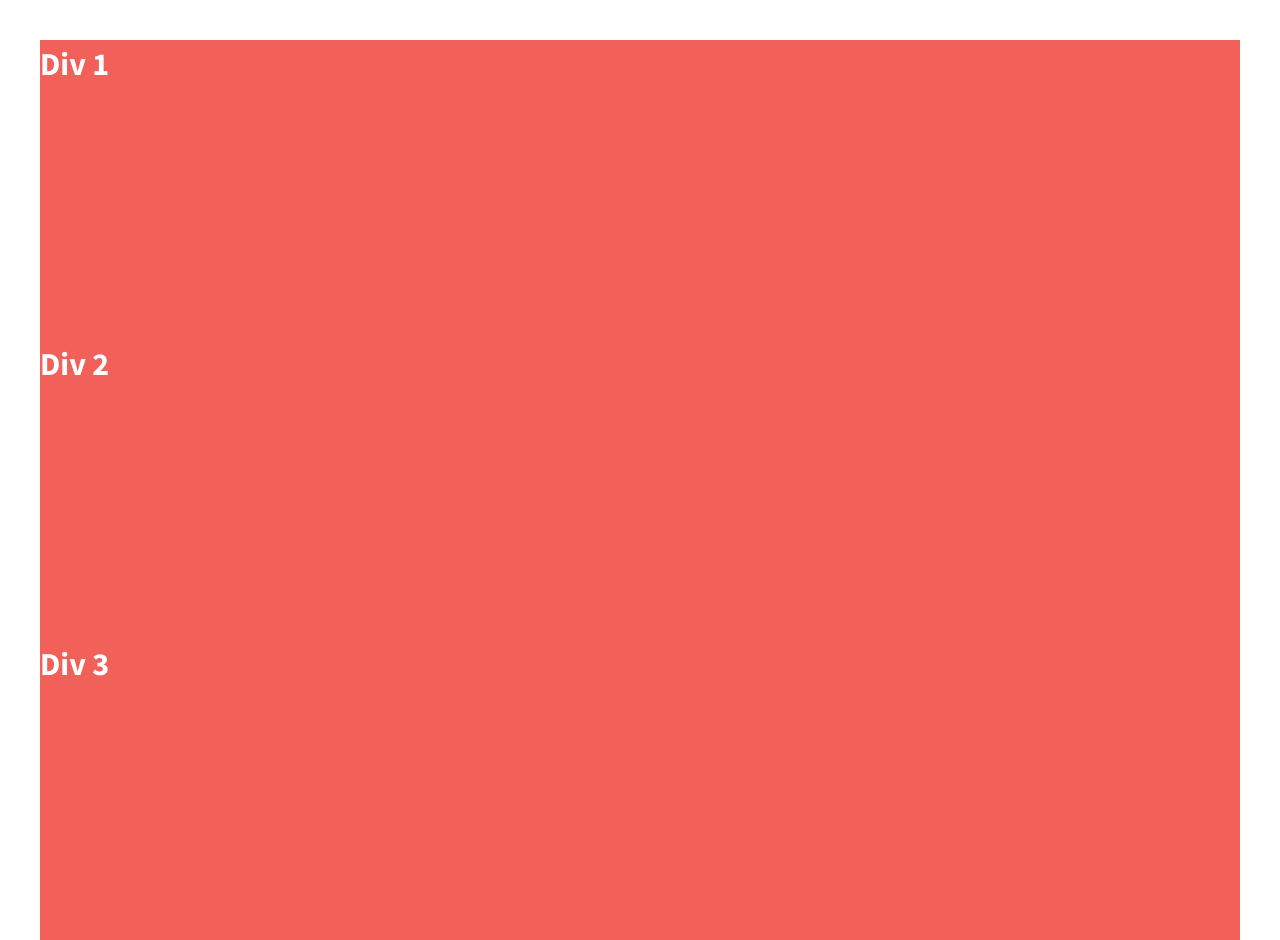
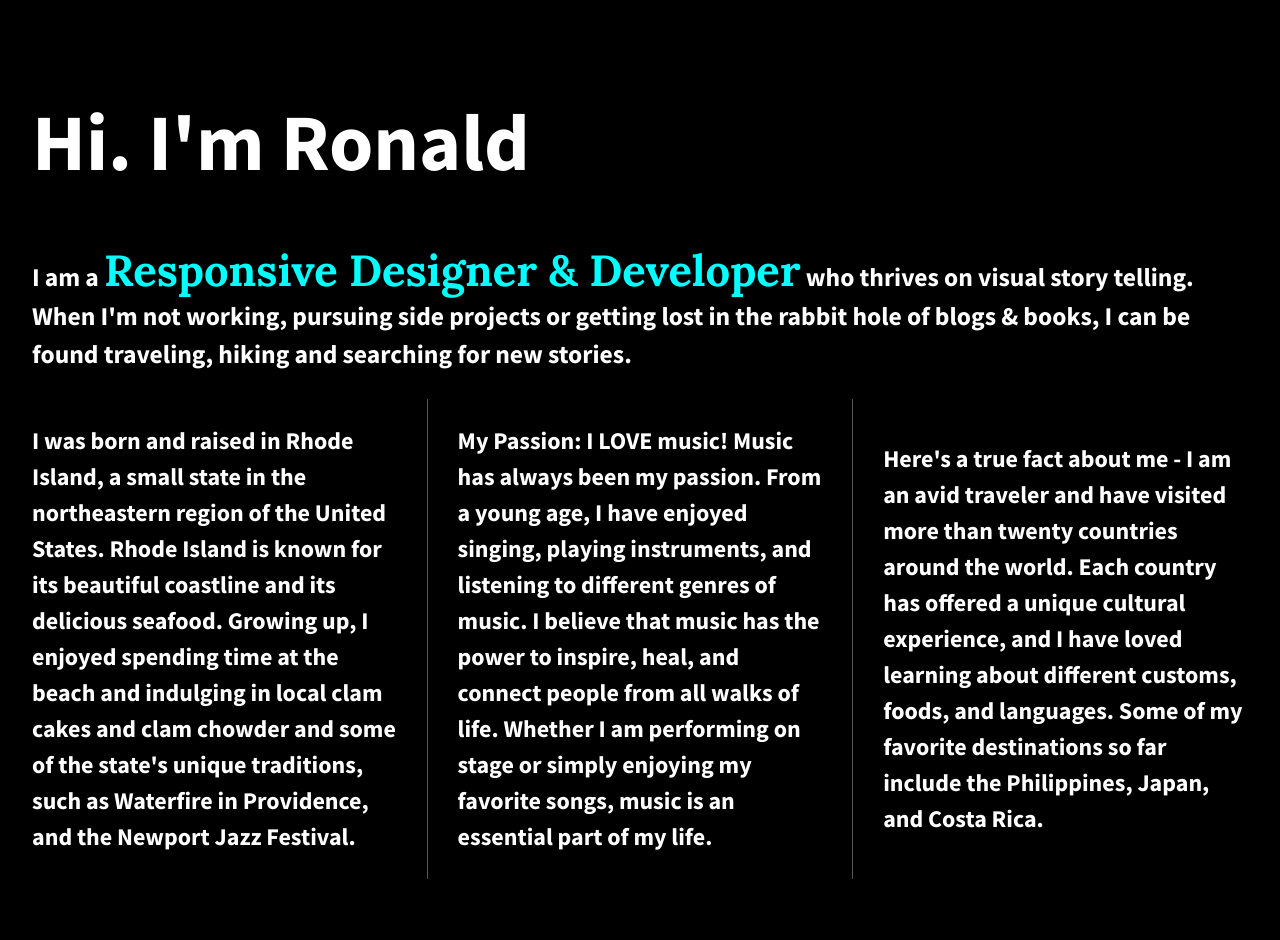
Before and after one commit to roncogg/-07.01-206-divs-flexbox-starter, a plain HTML site: page index.html in a window 1280 px wide. After the commit the page ends 879 px from the top, so only its background shows below. Drawn offline with nearby package versions, Linux system fonts and the light colour scheme.

Commit message:
Added content, flexbox and made responsive

```diff
--- a/css/main.css
+++ b/css/main.css
@@ -95,34 +95,60 @@ textarea {
    Author's custom styles
    ========================================================================== */
 
-
 html {
-  background-color: #fff;
+  background-color: #000;
   height: 100%;
+  width: 100%;
  }
 
 body {
-  font-family: 'Source Sans Pro', sans-serif;
+  font-family: "Source Sans Pro", sans-serif;
+  font-weight: 700;
   padding: 2em;
-  font-size: 1.25em;
+  color: #fff;
   height: 100%;
+  width: auto;
+}
+
+.heading {
+  color: #fff;
+  font-size: 2.5em;
+}
+
+.para {
+  color: #fff;
+  line-height: 1.5em;
+  font-size: 1.6em;
 }
 
 .wrapper {
   /*add display:flex and set justify-content to space-between*/
-  font-weight: 700;
-}
-
-.div-1, .div-2, .div-3 {
-  /*give the divs a width of 30%, add display:flex, set justify-content and align-items to center*/
-  color: #fff;
-  line-height: 1.5em;
-  font-size: 1.6em;
-  background-color: #f16059;
-  height: 300px;
+  display: flex;
+  flex-flow: row wrap;
+  justify-content: space-between;
+  align-items: center;
 }
 
 
+
+.div-1,
+.div-2,
+.div-3 {
+  /*give the divs a width of 30%, add display:flex, set justify-content and align-items to center*/
+  display: flex;
+  justify-content: center;
+  align-items: center;
+  color: #fff;
+  line-height: 1.5em;
+  font-size: 1.5em;
+  height: auto;
+ }
+
+ .para span {
+    font-family: 'Lora', sans-serif;
+    font-size: 1.7em;
+    color: aqua;
+  }
 
 
 /* ==========================================================================
@@ -204,6 +230,28 @@ body {
    These examples override the primary ('mobile first') styles.
    Modify as content requires.
    ========================================================================== */
+
+@media all and (min-width: 768px) {
+    .div-1, .div-2 {
+    flex-basis: 40%;
+    }
+
+    .div-3 {
+        flex-basis: 100%;
+    }
+
+@media all and (min-width: 1200px) {
+    .div-1, .div-2, .div-3 {
+      flex-basis: 30%;
+    }
+
+    .div-1, .div-2 {
+      border-right: 1px solid #555;
+      padding-right: 30px;
+    }
+}
+
+}
 
 @media print,
   (-webkit-min-device-pixel-ratio: 1.25),
@@ -287,4 +335,52 @@ body {
   h3 {
     page-break-after: avoid;
   }
+/* } ----------- For screens below 768px-----------
+@media (max-width: 767px) {
+  body {
+    background: black;
   }
+
+  .wrapper {
+    display: flex;
+  justify-content: center;
+  width: auto;
+  }
+
+  .div-1
+  .div-2 {
+    height: auto;
+    width: auto;
+    display: flex;
+    justify-content: center;
+    align-items: center;
+  }
+  .div-3 {
+    text-align: center;
+    display: block;
+    width: auto;
+    /* display: flex;
+    justify-content: center;
+    align-items: center; */
+  }
+}
+
+/* ----------- For screens 768px and larger ----------- */
+/* @media (min-width: 768px) {
+  body {
+    background: red;
+  } */
+
+  /* .div-3 {
+    display: flex;
+    justify-content: center;
+    align-items: center;
+  } */
+}
+
+/* ----------- For screens 1200px wide and larger----------- */
+/* @media (min-width: 1200px) {
+  body {
+    background: black;
+  }
+} */ */
--- a/index.html
+++ b/index.html
@@ -1,51 +1,108 @@
-<!doctype html>
+<!DOCTYPE html>
 <html class="no-js" lang="">
   <head>
-        <meta charset="utf-8">
-        <meta http-equiv="x-ua-compatible" content="ie=edge">
-        <title>Make me into a grid!</title>
-        <meta name="description" content="">
+    <meta charset="utf-8" />
+    <meta http-equiv="x-ua-compatible" content="ie=edge" />
     <meta name="viewport" content="width=device-width, initial-scale=1">
+    <title>Look at my grid!</title>
+    <meta name="description" content="" />
+    <meta name="viewport" content="width=device-width, initial-scale=1" />
 
-        <link rel="apple-touch-icon" href="apple-touch-icon.png">
+    <link rel="apple-touch-icon" href="apple-touch-icon.png" />
     <!-- Place favicon.ico in the root directory -->
 
-        <link rel="stylesheet" href="css/normalize.css">
-        <link rel="stylesheet" href="css/main.css">
+    <link rel="stylesheet" href="css/normalize.css" />
+    <link rel="stylesheet" href="css/main.css" />
     <script src="js/vendor/modernizr-2.8.3.min.js"></script>
-        <link href='http://fonts.googleapis.com/css?family=Lora:700' rel='stylesheet' type='text/css'>
-        <link href='http://fonts.googleapis.com/css?family=Source+Sans+Pro:400,700' rel='stylesheet' type='text/css'>
+    <link
+      href="http://fonts.googleapis.com/css?family=Lora:700"
+      rel="stylesheet"
+      type="text/css"
+    />
+    <link
+      href="http://fonts.googleapis.com/css?family=Source+Sans+Pro:400,700"
+      rel="stylesheet"
+      type="text/css"
+    />
   </head>
   <body>
     <!--[if lt IE 8]>
-            <p class="browserupgrade">You are using an <strong>outdated</strong> browser. Please <a href="http://browsehappy.com/">upgrade your browser</a> to improve your experience.</p>
+      <p class="browserupgrade">
+        You are using an
+        <strong>outdated</strong> browser. Please
+        <a href="http://browsehappy.com/">upgrade your browser</a> to improve
+        your experience.
+      </p>
     <![endif]-->
-
+    <div class="heading">
+      <h1>Hi. I'm Ronald</h1>
+    </div>
+    <div class="para">
+      <p>
+        I am a <span>Responsive Designer & Developer</span> who thrives on visual story
+        telling. When I'm not working, pursuing side projects or getting lost in
+        the rabbit hole of blogs & books, I can be found traveling, hiking and
+        searching for new stories.
+      </p>
+    </div>
     <section class="wrapper">
       <div class="div-1">
-                Div 1
+        <p>
+          I was born and raised in Rhode Island, a small state in the
+          northeastern region of the United States. Rhode Island is known for
+          its beautiful coastline and its delicious seafood. Growing up, I
+          enjoyed spending time at the beach and indulging in local clam cakes
+          and clam chowder and some of the state's unique traditions, such as
+          Waterfire in Providence, and the Newport Jazz Festival.
+        </p>
       </div>
       <div class="div-2">
-                Div 2
+        <p>
+          My Passion: I LOVE music! Music has always been my passion. From a
+          young age, I have enjoyed singing, playing instruments, and listening
+          to different genres of music. I believe that music has the power to
+          inspire, heal, and connect people from all walks of life. Whether I am
+          performing on stage or simply enjoying my favorite songs, music is an
+          essential part of my life.
+        </p>
       </div>
       <div class="div-3">
-                Div 3
+        <p>
+          Here's a true fact about me - I am an avid traveler and have visited
+          more than twenty countries around the world. Each country has offered
+          a unique cultural experience, and I have loved learning about
+          different customs, foods, and languages. Some of my favorite
+          destinations so far include the Philippines, Japan, and Costa Rica.
+        </p>
       </div>
     </section>
 
     <script src="https://ajax.googleapis.com/ajax/libs/jquery/1.11.3/jquery.min.js"></script>
-        <script>window.jQuery || document.write('<script src="js/vendor/jquery-1.11.3.min.js"><\/script>')</script>
+    <script>
+      window.jQuery ||
+        document.write(
+          '<script src="js/vendor/jquery-1.11.3.min.js"><\/script>'
+        );
+    </script>
     <script src="js/plugins.js"></script>
     <script src="js/main.js"></script>
 
     <!-- Google Analytics: change UA-XXXXX-X to be your site's ID. -->
     <script>
-            (function(b,o,i,l,e,r){b.GoogleAnalyticsObject=l;b[l]||(b[l]=
-            function(){(b[l].q=b[l].q||[]).push(arguments)});b[l].l=+new Date;
-            e=o.createElement(i);r=o.getElementsByTagName(i)[0];
-            e.src='https://www.google-analytics.com/analytics.js';
-            r.parentNode.insertBefore(e,r)}(window,document,'script','ga'));
-            ga('create','UA-XXXXX-X','auto');ga('send','pageview');
+      (function (b, o, i, l, e, r) {
+        b.GoogleAnalyticsObject = l;
+        b[l] ||
+          (b[l] = function () {
+            (b[l].q = b[l].q || []).push(arguments);
+          });
+        b[l].l = +new Date();
+        e = o.createElement(i);
+        r = o.getElementsByTagName(i)[0];
+        e.src = "https://www.google-analytics.com/analytics.js";
+        r.parentNode.insertBefore(e, r);
+      })(window, document, "script", "ga");
+      ga("create", "UA-XXXXX-X", "auto");
+      ga("send", "pageview");
     </script>
   </body>
 </html>
```
Lines whose indentation alone changed are shown as unchanged.
